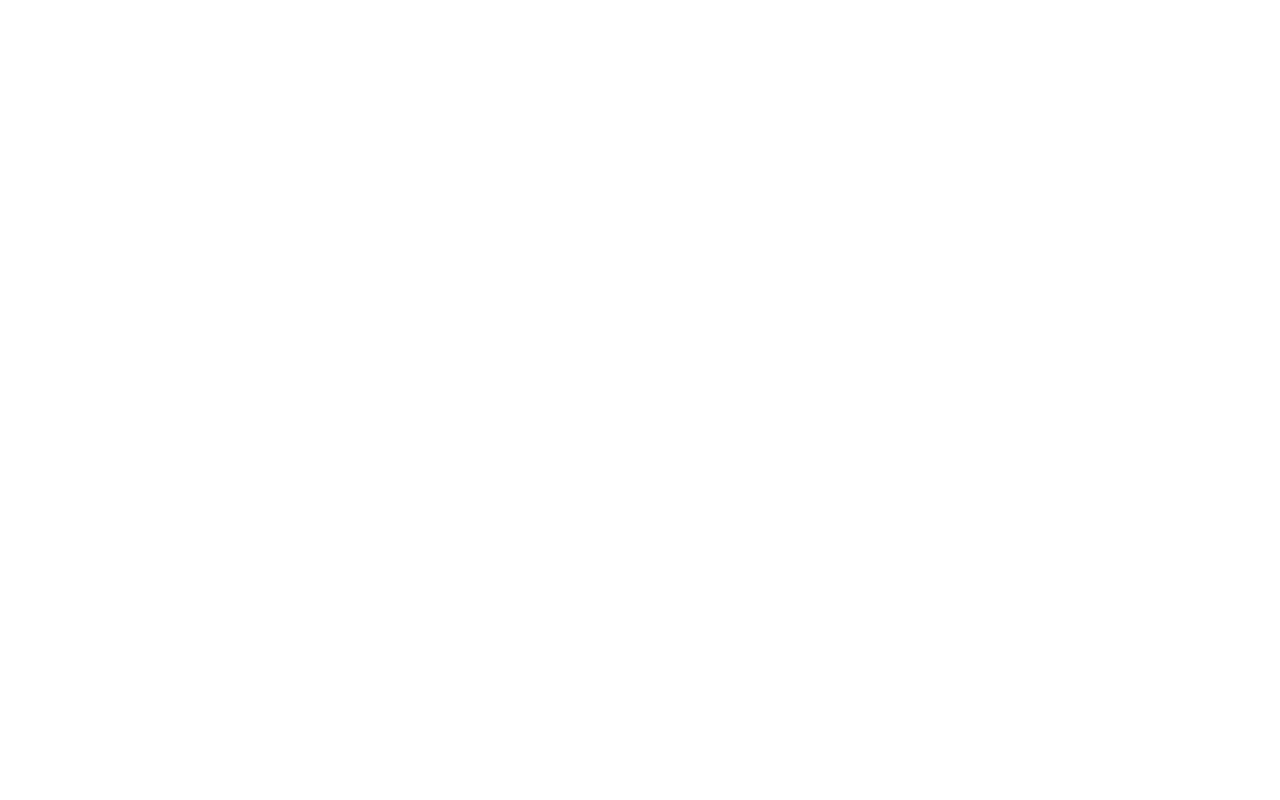
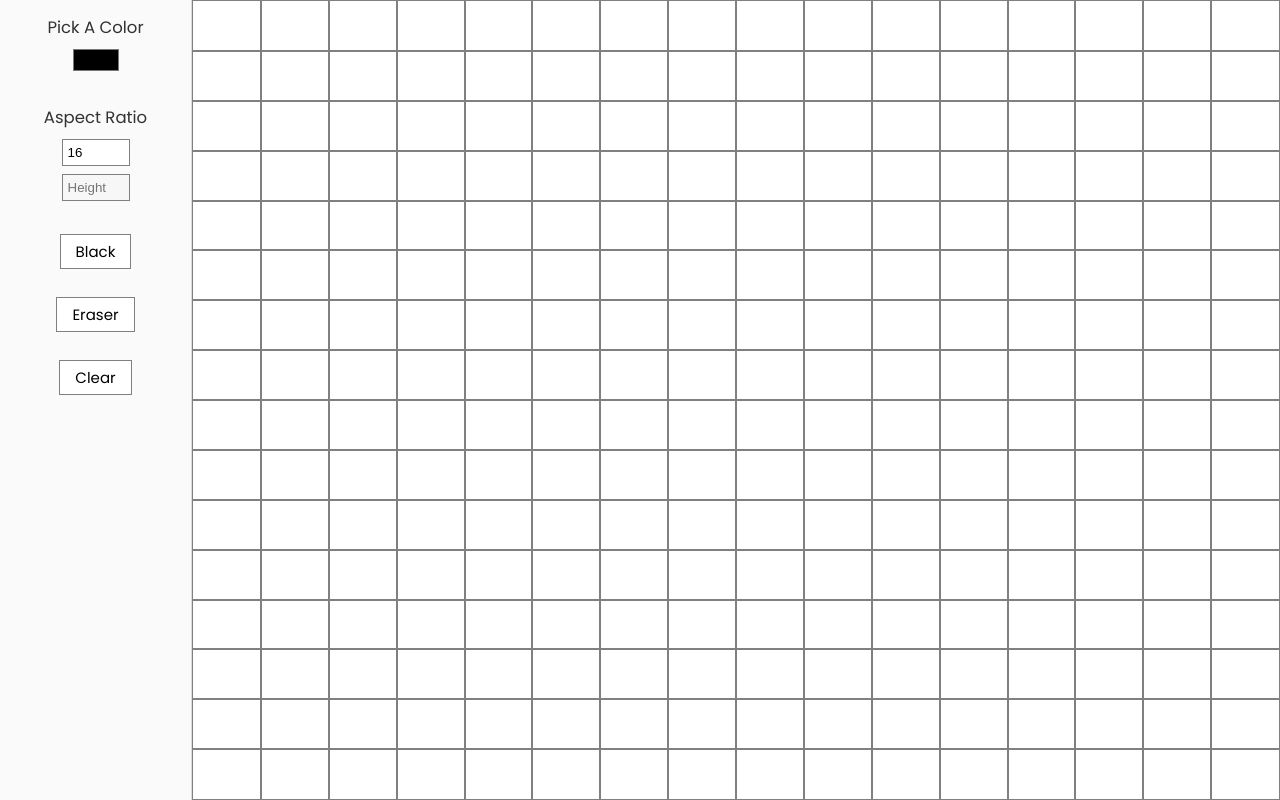
Before and after one commit to Arslan-Soomro/Etch-Sketch, a plain HTML site: page index.html in a window 1280 px wide. Drawn offline with Linux system fonts and the light colour scheme.

Commit message:
Complete UI

```diff
--- a/index.html
+++ b/index.html
@@ -4,16 +4,38 @@
     <meta charset="UTF-8">
     <meta http-equiv="X-UA-Compatible" content="IE=edge">
     <meta name="viewport" content="width=device-width, initial-scale=1.0">
-    <script src="script.js"></script>
+
     <link rel="stylesheet" href="style.css" type="text/css">
     <title>Etch-A-Sketch</title>
 </head>
 <body>
-    <aside>
+    <div id="layout">
+        <aside>
+            <div class="side-option">
+                <label for="color-picker">Pick A Color</label>
+                <input type="color" id="color-picker" />
+            </div>
+            <div class="side-option">
+                <label for="color-picker">Aspect Ratio</label>
+                <input type="number" id="aspect-width" placeholder="Width" min="1" max="100" value="16"/>
+                <input type="number" id="aspect-height" disabled placeholder="Height" min="1" max="100"/>
+            </div>
+            <div class="side-option">
+                <button>Black</button>
+            </div>
+            <div class="side-option">
+                <button>Eraser</button>
+            </div>
+            <div class="side-option">
+                <button>Clear</button>
+            </div>
+        </aside>
+        <main>
+            <div id="container">
 
-    </aside>
-    <main>
-
-    </main>
+            </div>
+        </main>
+    </div>
+    <script src="script.js"></script>
 </body>
 </html>
--- a/script.js
+++ b/script.js
@@ -0,0 +1,32 @@
+const container = document.querySelector("#container");
+const width = document.querySelector("#aspect-width");
+const aside = document.querySelector("aside");
+let RATIO = 16;
+let fillColor = 'black';
+
+function updateRatio(rtio){
+    RATIO = rtio;
+
+    while(container.firstElementChild){
+        container.removeChild(container.firstElementChild);
+    }
+
+    for(let i = 1; i <= RATIO**2; i++){
+        const newDiv = document.createElement('div');
+        newDiv.classList.add('draw-box');
+        newDiv.style.width = `${100/RATIO}%`;
+        newDiv.style.height = `${100/RATIO}%`;
+
+        newDiv.addEventListener('mouseenter', () => {
+            newDiv.style.backgroundColor = 'black';
+        })
+
+        container.append(newDiv);
+    }
+}
+
+width.addEventListener('change', (e) => {
+    updateRatio(e.target.value);
+});
+
+updateRatio(RATIO);
--- a/style.css
+++ b/style.css
@@ -28,3 +28,97 @@ body{
     width: 100%;
     height: 100%;
 }
+
+#layout{
+    width: 100%;
+    height: 100%;
+    display: flex;
+    align-items: stretch;
+    justify-content: flex-start;
+    flex-direction: row;
+
+}
+
+aside{
+    width: 15%;
+    font-size: 1rem;
+    display: flex;
+    flex-direction: column;
+    background-color: #fafafa;
+    border-right: 1px solid #dadada;
+}
+
+.side-option{
+    display: flex;
+    flex-direction: column;
+    justify-content: center;
+    align-items: center;
+    padding: 1em;
+}
+
+.side-option label{
+    color: #323232;
+    font-family: poppins;
+    font-size: 1.1em;
+    margin-bottom: 5px;
+}
+
+.side-option input[type="number"]{
+    border-radius: 0;
+    border: none;
+    outline: 1px solid gray;
+    margin: 5px;
+    padding: 5px;
+}
+
+.side-option input[type="number"]:focus{
+    outline: 1px solid gray;
+}
+
+.side-option button{
+    font-family: poppins;
+    padding: 5px 15px;
+    border-radius: 0;
+    border: none;
+    outline: 1px solid gray;
+    background-color: white;
+    font-size: 1em;
+}
+
+.side-option button:hover{
+    cursor: pointer;
+    background-color: #f0efef;
+}
+
+.side-option button:active{
+    background-color: #e1e1e1;
+}
+
+#color-picker{
+    background-color: rgba(256, 256, 256, 0);
+    width: 50px;
+    min-height: 30px;
+    border: none;
+}
+
+main{
+    display: flex;
+    align-items: center;
+    justify-content: center;
+    width: 85%;
+}
+
+#container{
+    width: 100%;
+    height: 100%;
+    border: 1px solid black;
+    display: flex;
+    flex-wrap: wrap;
+    justify-content: flex-start;
+    align-items: flex-start;
+    align-content: flex-start;
+}
+
+.draw-box{
+    outline: 0.5px solid gray;
+}
```
